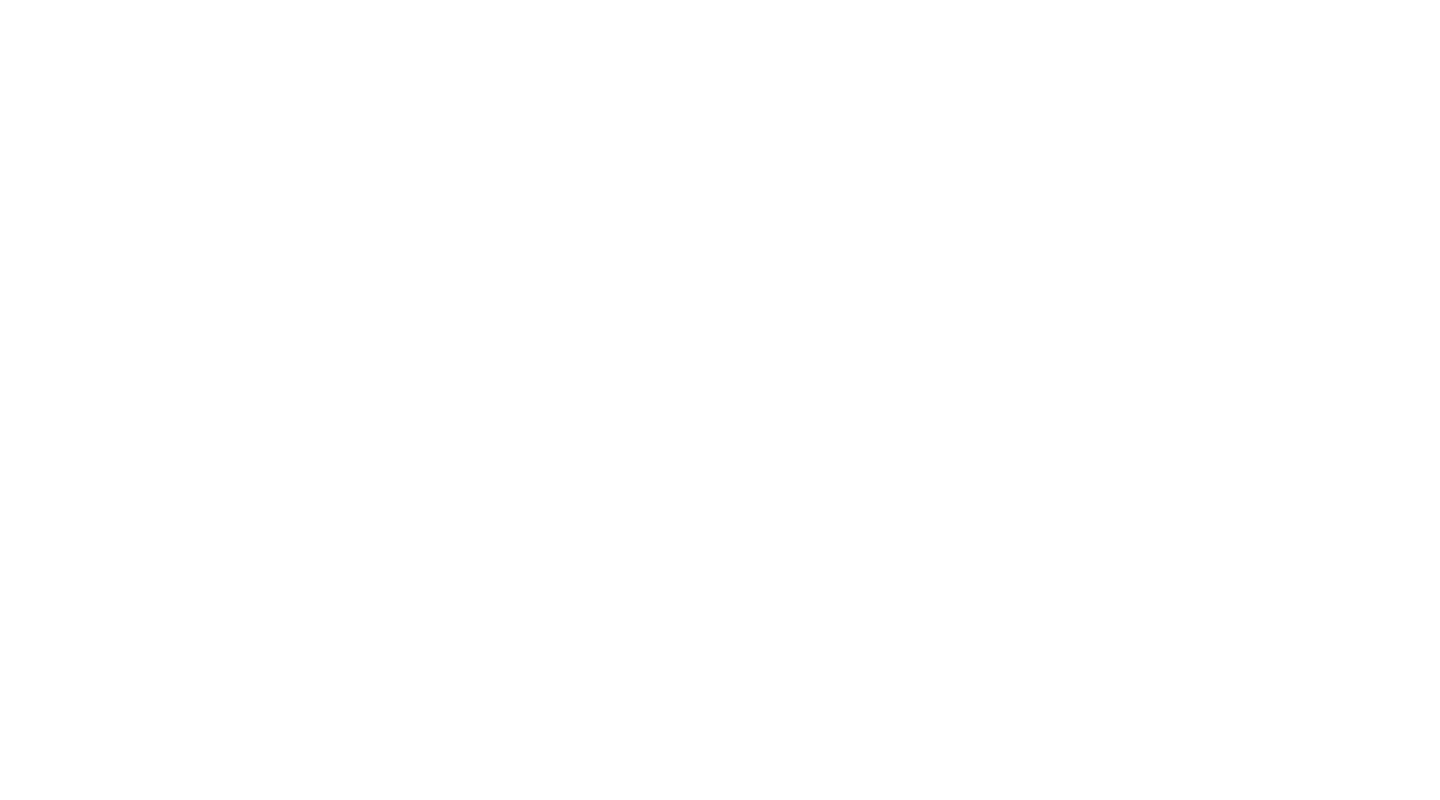
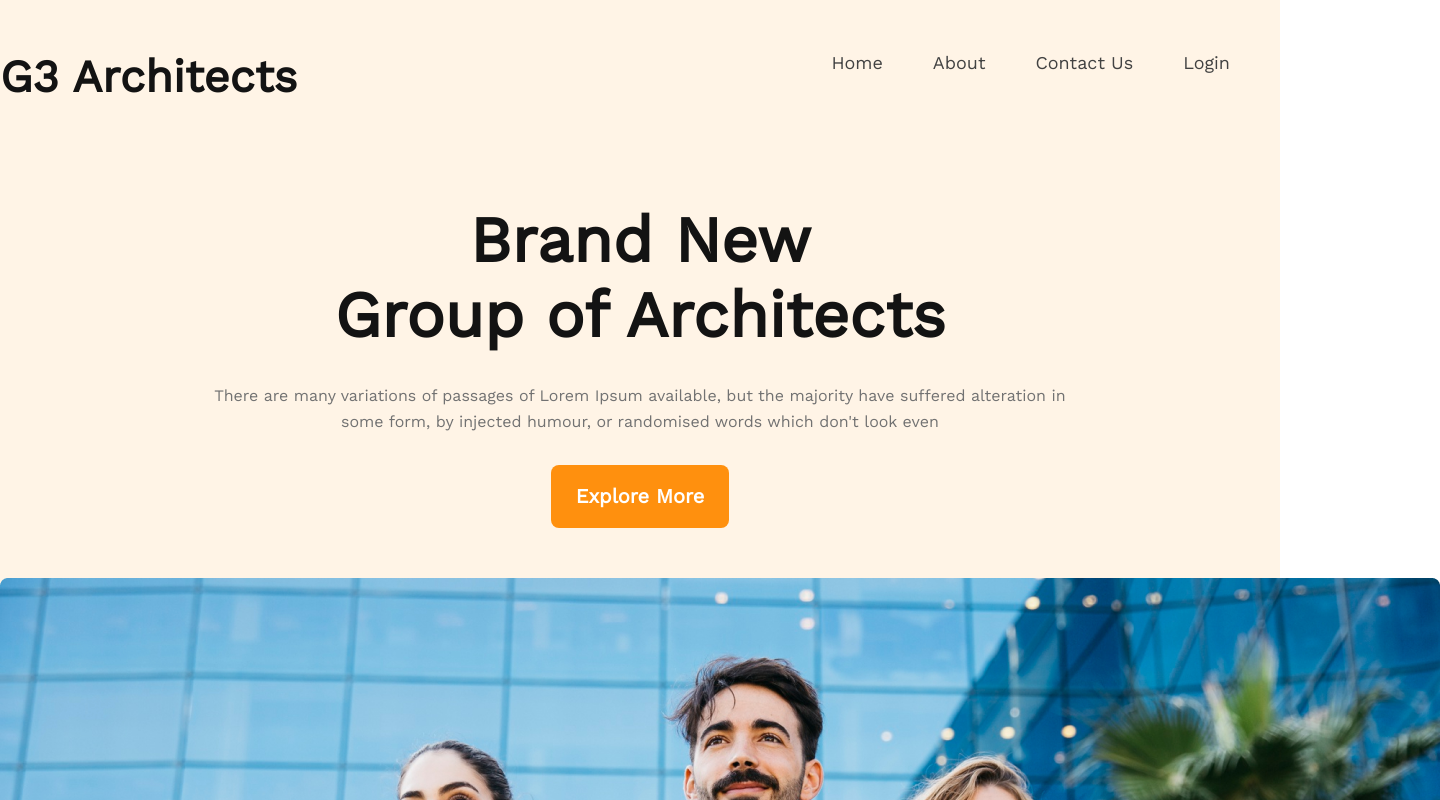
Before and after one commit to sakibhasan997/responsive_assignment, a plain HTML site: page index.html in a window 1280 px wide. Shown: the top 800 px of the page, 1440 px wide, since content can reach past the window. Drawn offline with nearby package versions, Linux system fonts and the light colour scheme.

Commit message:
header section

```diff
--- a/index.html
+++ b/index.html
@@ -1,14 +1,56 @@
 <!DOCTYPE html>
 <html lang="en">
+
 <head>
     <meta charset="UTF-8">
     <meta http-equiv="X-UA-Compatible" content="IE=edge">
     <meta name="viewport" content="width=device-width, initial-scale=1.0">
     <link rel="shortcut icon" href="images/icons/favicons.jpg" type="image/x-icon">
+    <link rel="preconnect" href="https://fonts.googleapis.com">
+    <link rel="preconnect" href="https://fonts.gstatic.com" crossorigin>
+    <link
+        href="https://fonts.googleapis.com/css2?family=Inter&family=Lobster&family=Open+Sans&family=Poppins:wght@700&family=Work+Sans:ital,wght@0,400;1,800&display=swap"
+        rel="stylesheet">
     <title>Responsive Assignment</title>
     <link rel="stylesheet" href="styles.css">
 </head>
+
+    <header>
+        <!-- menubar & logo section -->
+        <section class="menubar_container">
+            <div class="menu_bar">
+                <div class="logo">
+                    <h3>G3 Architects</h3>
+                </div>
+                <nav>
+                    <ul>
+                        <li><a href="">Home</a></li>
+                        <li><a href="">About</a></li>
+                        <li><a href=""> Contact Us</a></li>
+                        <li><a href="">Login</a></li>
+                    </ul>
+                </nav>
+            </div>
+        </section>
+        <!-- banner section -->
+        <section class="banners_container">
+            <div class="banner">
+                <div class="banner_title">
+                    <h2>Brand New <br>
+                        Group of Architects
+                        </h2>
+                        <p>There are many variations of passages of Lorem Ipsum available, but the majority have suffered alteration in some form, by injected humour, or randomised words which don't look even</p>
+                        <button class="primary_btn"> <a href=""> Explore More</a></button>
+                </div>
+                <div class="banner_img">
+                    <img src="images/banner.png" alt="biges banner">
+                </div>
+            </div>
+        </section>
+    </header>
+
 <body>
 
 </body>
+
 </html>
--- a/styles.css
+++ b/styles.css
@@ -0,0 +1,114 @@
+@import url('https://fonts.googleapis.com/css2?family=Inter&family=Lobster&family=Open+Sans&family=Poppins:wght@700&family=Work+Sans:ital,wght@0,400;1,800&display=swap');
+
+* {
+    margin: 0;
+    padding: 0;
+    font-family: 'Work Sans', sans-serif;
+    box-sizing: border-box;
+    list-style: none;
+    text-decoration: none;
+}
+
+/* basice code */
+body {}
+
+header {
+    background: rgba(255, 144, 14, 0.1);
+}
+
+main {}
+
+/* primary button  */
+.primary_btn {
+    padding: 20px 25px;
+    border: 0;
+    font-weight: 600;
+    font-size: 20px;
+    line-height: 23px;
+    color: #FFFFFF;
+    background: #FF900E;
+    border-radius: 8px;
+}
+
+.primary_btn a {
+    color: #FFFFFF;
+}
+
+/* men u bar section styles */
+.menubar_container {
+    max-width: 1440px;
+    margin: 0 auto;
+}
+
+.menu_bar {
+    display: flex;
+    justify-content: space-between;
+    padding: 50px 0px;
+}
+
+.logo {}
+
+.logo h3 {
+    font-weight: 700;
+    font-size: 45px;
+    line-height: 53px;
+    color: #131313;
+
+}
+
+nav {}
+
+nav ul {
+    display: flex;
+}
+
+nav ul li {
+    padding-right: 50px;
+}
+
+nav ul li a {
+    font-weight: 500;
+    font-size: 18px;
+    line-height: 26px;
+    color: #424242;
+}
+
+nav ul li:hover a {
+    color: orangered;
+}
+
+/* banner section styles */
+
+.banners_container {
+    max-width: 1440px;
+    margin: 0 auto;
+}
+
+.banner {}
+
+.banner_title {
+    width: 862px;
+    margin: 50px auto;
+    text-align: center;
+}
+
+.banner_title h2 {
+    font-weight: 700;
+    font-size: 64px;
+    line-height: 75px;
+    color: #131313;
+}
+
+.banner_title p {
+    font-weight: 400;
+    font-size: 16px;
+    line-height: 26px;
+    color: #727272;
+    padding: 30px 0px;
+}
+
+.banner_img {
+    padding-bottom: 50px;
+}
+
+.banner_img img {}
```
